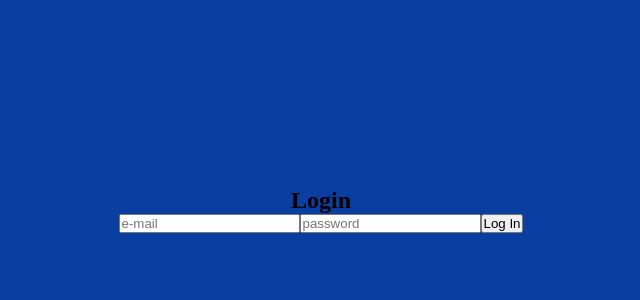
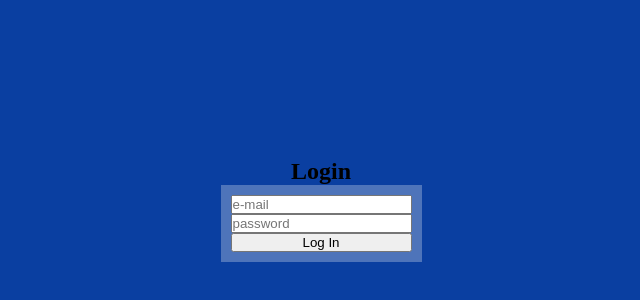
Before and after one commit to mackey7/weather-menu, a React (Create React App) app: page / in a window 1280 px wide. Shown: the part 190-490 px from the top of the page, without its empty margins (319-959 px from the left). Built offline with nearby package versions, Linux system fonts and the light colour scheme.

Commit message:
create style for form

```diff
--- a/src/components/loginPageComponents/Form.jsx
+++ b/src/components/loginPageComponents/Form.jsx
@@ -1,13 +1,23 @@
 import React from 'react';
 import Input from './Input.jsx';
 import Button from './Button.jsx'
+import styled from 'styled-components'
+
+const FormArea = styled.form`
+    background: rgba(246, 246, 246, 0.287);
+    padding:10px;
+    display:flex;
+    flex-direction:column;
+`;
+
+
 const Form = () => {
     return (
-        <form action="">
+        <FormArea action="">
             <Input type="text" placeholder="e-mail" />
             <Input type="password" placeholder="password" />
             <Button value="Log In" />
-        </form>
+        </FormArea>
     )
 }
 export default Form
```
